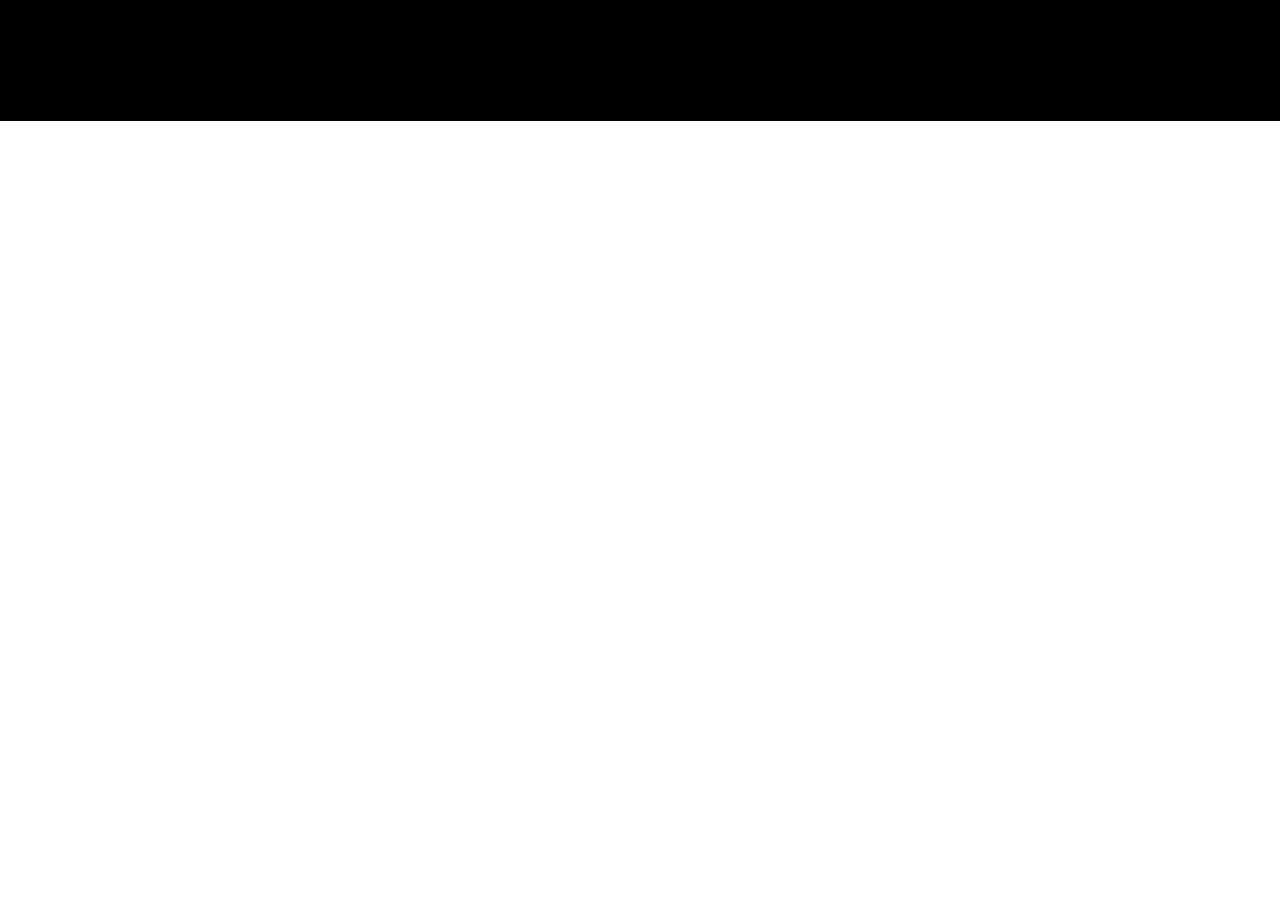
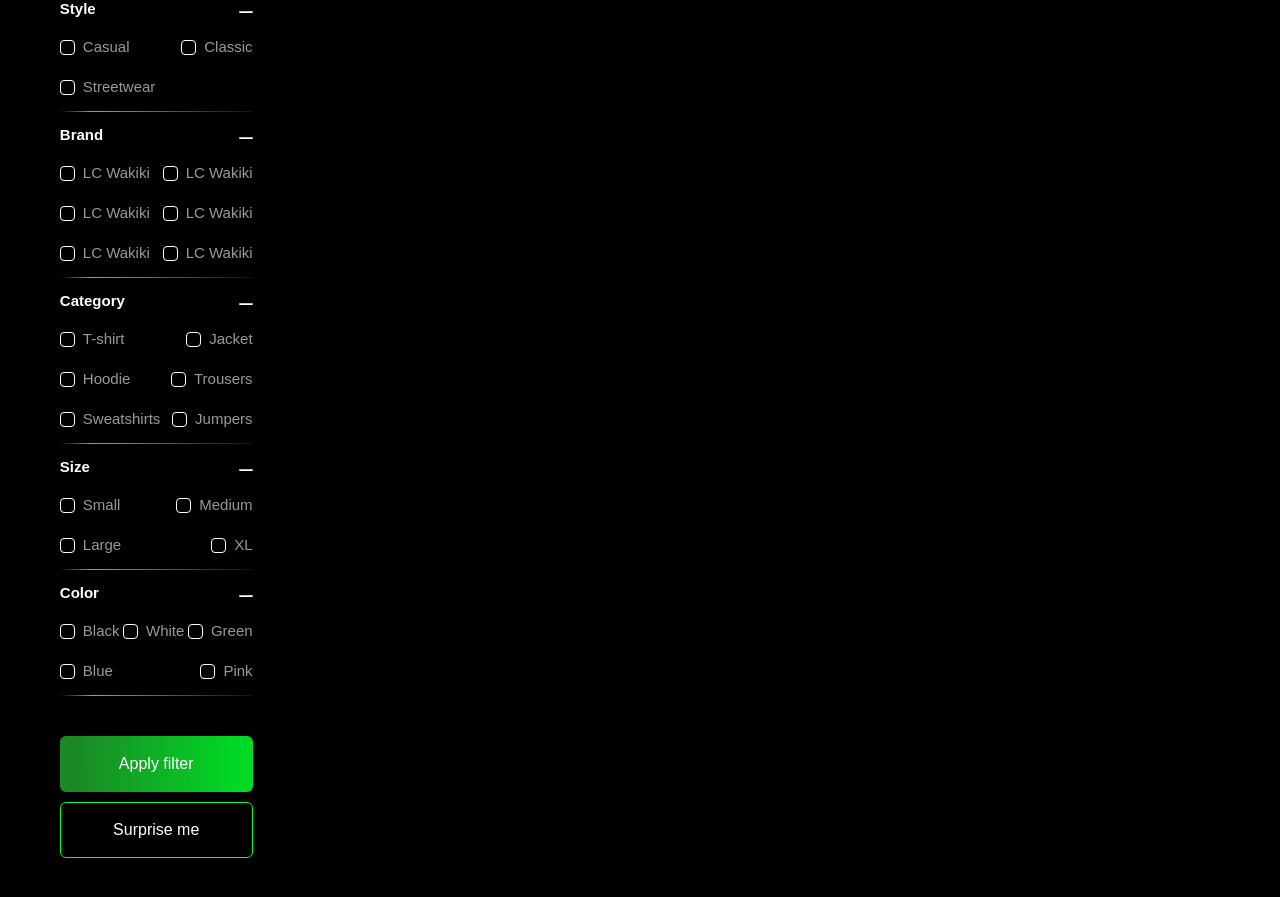
Before and after one commit to AbdelrhmanShehab/Local-Leaks, a React (Create React App) app: page /items in a window 1280 px wide. Shown: the part 607-1504 px from the top of the page. Before the commit the page ends 800 px from the top, so only its background shows below. Built offline with nearby package versions, Linux system fonts and the light colour scheme.

Commit message:
Items page Filter Update

```diff
--- a/src/Components/CheckBoxFilter/CheckBoxFilter.jsx
+++ b/src/Components/CheckBoxFilter/CheckBoxFilter.jsx
@@ -1,46 +1,55 @@
 import React, { useState } from 'react';
 import style from './CheckBoxFilter.module.css';
 
-const CheckBoxFilter = () => {
+const CheckBoxFilter = ({ group, options }) => {
     const [isListVisible, setIsListVisible] = useState(true); // Track visibility
+    const [selectedOption, setSelectedOption] = useState(''); // Track selected checkbox
+
     const toggleListVisibility = () => setIsListVisible(prev => !prev); // Toggle visibility
+
+    // Handle checkbox change
+    const handleCheckboxChange = (option) => {
+        setSelectedOption((prev) => (prev === option ? '' : option)); // Toggle selection
+    };
 
     return (
         <section className={style.checkBoxFilter}>
             <header className={style.checkBoxFilterHeader}>
-                <h3>Sort By</h3>
+                <h3>{group}</h3>
                 <button
                     onClick={toggleListVisibility}
                     aria-expanded={isListVisible}
-                    aria-label="Toggle filter options"
+                    aria-label={`Toggle ${group} options`}
                 >
                     {isListVisible ? (
                         <svg width="14" height="4" viewBox="0 0 20 4" fill="none" xmlns="http://www.w3.org/2000/svg">
-                            <path d="M18.75 0.75H1.25C0.918479 0.75 0.600537 0.881696 0.366117 1.11612C0.131696 1.35054 0 1.66848 0 2C0 2.33152 0.131696 2.64946 0.366117 2.88388C0.600537 3.1183 0.918479 3.25 1.25 3.25H18.75C19.0815 3.25 19.3995 3.1183 19.6339 2.88388C19.8683 2.64946 20 2.33152 20 2C20 1.66848 19.8683 1.35054 19.6339 1.11612C19.3995 0.881696 19.0815 0.75 18.75 0.75Z" fill="white"/>
+                            <path d="M18.75 0.75H1.25C0.918479 0.75 0.600537 0.881696 0.366117 1.11612C0.131696 1.35054 0 1.66848 0 2C0 2.33152 0.131696 2.64946 0.366117 2.88388C0.600537 3.1183 0.918479 3.25 1.25 3.25H18.75C19.0815 3.25 19.3995 3.1183 19.6339 2.88388C19.8683 2.64946 20 2.33152 20 2C20 1.66848 19.8683 1.35054 19.6339 1.11612C19.3995 0.881696 19.0815 0.75 18.75 0.75Z" fill="white" />
                         </svg>
                     ) : (
                         <svg width="14" height="20" viewBox="0 0 20 20" fill="none" xmlns="http://www.w3.org/2000/svg">
-                            <path d="M18.75 8.75H11.25V1.25C11.25 0.918479 11.1183 0.600537 10.8839 0.366117C10.6495 0.131696 10.3315 0 10 0C9.66848 0 9.35054 0.131696 9.11612 0.366117C8.8817 0.600537 8.75 0.918479 8.75 1.25V8.75H1.25C0.918479 8.75 0.600537 8.8817 0.366117 9.11612C0.131696 9.35054 0 9.66848 0 10C0 10.3315 0.131696 10.6495 0.366117 10.8839C0.600537 11.1183 0.918479 11.25 1.25 11.25H8.75V18.75C8.75 19.0815 8.8817 19.3995 9.11612 19.6339C9.35054 19.8683 9.66848 20 10 20C10.3315 20 10.6495 19.8683 10.8839 19.6339C11.1183 19.3995 11.25 19.0815 11.25 18.75V11.25H18.75C19.0815 11.25 19.3995 11.1183 19.6339 10.8839C19.8683 10.6495 20 10.3315 20 10C20 9.66848 19.8683 9.35054 19.6339 9.11612C19.3995 8.8817 19.0815 8.75 18.75 8.75Z" fill="white"/>
+                            <path d="M18.75 8.75H11.25V1.25C11.25 0.918479 11.1183 0.600537 10.8839 0.366117C10.6495 0.131696 10.3315 0 10 0C9.66848 0 9.35054 0.131696 9.11612 0.366117C8.8817 0.600537 8.75 0.918479 8.75 1.25V8.75H1.25C0.918479 8.75 0.600537 8.8817 0.366117 9.11612C0.131696 9.35054 0 9.66848 0.366117 10.8839C0.600537 11.1183 0.918479 11.25 1.25 11.25H8.75V18.75C8.75 19.0815 8.8817 19.3995 9.11612 19.6339C9.35054 19.8683 9.66848 20 10 20C10.3315 20 10.6495 19.8683 10.8839 19.6339C11.1183 19.3995 11.25 19.0815 11.25 18.75V11.25H18.75C19.0815 11.25 19.3995 11.1183 19.6339 10.8839C19.8683 10.6495 20 10.3315 20 10C20 9.66848 19.8683 9.35054 19.6339 9.11612C19.3995 8.8817 19.0815 8.75 18.75 8.75Z" fill="white" />
                         </svg>
                     )}
                 </button>
             </header>
             {isListVisible && (
                 <ul className={style.checkBoxOptions}>
-                    <li className={style.checkBoxOption}>
-                        <input type="checkbox" id="casual" />
-                        <label htmlFor="casual">Casual</label>
-                    </li>
-                    <li className={style.checkBoxOption}>
-                        <input type="checkbox" id="classic" />
-                        <label htmlFor="classic">Classic</label>
-                    </li>
-                    <li className={style.checkBoxOption}>
-                        <input type="checkbox" id="streetware" />
-                        <label htmlFor="streetware">Streetware</label>
-                    </li>
+                    {options.map(({ value, label }) => (
+                        <li className={style.checkBoxOption} key={value}>
+                            <input
+                                type="checkbox"
+                                id={value}
+                                checked={selectedOption === value}
+                                onChange={() => handleCheckboxChange(value)}
+                            />
+                            <label htmlFor={value}>{label}</label>
+                        </li>
+                    ))}
                 </ul>
             )}
+
+            {/* <button className={style.applyFilterButton}>Apply filter</button>
+            <button className={style.surpriseMeButton}>Surprise me</button> */}
         </section>
     );
 };
--- a/src/Components/CheckBoxFilter/CheckBoxFilter.module.css
+++ b/src/Components/CheckBoxFilter/CheckBoxFilter.module.css
@@ -19,7 +19,7 @@
     display: flex;
     justify-content: space-between;
     align-items: center;
-    margin-bottom: 8px;
+    margin: 8px auto;
 }
 
 /* Sort By and Filter By Header */
@@ -55,7 +55,7 @@
     list-style: none;
     display: flex;
     flex-wrap: wrap;
-    gap: 0px 25%;
+    justify-content: space-between;
 }
 
 .checkBoxOption {
@@ -73,6 +73,8 @@
     margin-right: 8px;
     background-color: transparent;
     transition: background-color 0.2s ease;
+    cursor: pointer;
+    position: relative;
 }
 
 .checkBoxOption input[type="checkbox"]:checked {
@@ -85,6 +87,10 @@
     color: black;
     font-size: 10px;
     font-weight: bold;
+    position: absolute;
+    top: 50%;
+    left: 50%;
+    transform: translate(-50%, -50%);
 }
 
 .checkBoxOption label {
@@ -94,3 +100,21 @@
     text-align: left;
     color: #999999;
 }
+
+
+/* .applyFilterButton,
+.surpriseMeButton{
+    width: 100px;
+    height: 7vh;
+    border: 1px solid hsla(130, 100%, 50%, 0.7);
+    background: linear-gradient(271.15deg, rgba(0, 255, 42, 0.7) 7.64%, #1B8926 90.68%);
+    color: white;
+    font-size: 16px;
+    font-weight: 500;
+    line-height: 20.09px;
+    text-align: center;
+}
+
+.surpriseMeButton{
+    background-color: transparent;
+} */
--- a/src/Pages/Items/Items.jsx
+++ b/src/Pages/Items/Items.jsx
@@ -5,6 +5,70 @@
 import Header from '../../Components/Header/Header';
 import Card from '../../Components/Card/Card';
 import CheckBoxFilter from '../../Components/CheckBoxFilter/CheckBoxFilter';
+
+
+
+const filterOptions = [
+    {
+        group: 'Gender',
+        options: [
+            { value: 'for woman', label: 'For Woman' },
+            { value: 'for men', label: 'For Men' },
+            { value: 'for both', label: 'For Both' },
+        ],
+    },
+    {
+        group: 'Style',
+        options: [
+            { value: 'casual', label: 'Casual' },
+            { value: 'classic', label: 'Classic' },
+            { value: 'streetwear', label: 'Streetwear' },
+        ],
+    },
+    {
+        group: 'Brand',
+        options: [
+            { value: 'LC Wakiki', label: 'LC Wakiki' },
+            { value: 'LC Wakiki', label: 'LC Wakiki' },
+            { value: 'LC Wakiki', label: 'LC Wakiki' },
+            { value: 'LC Wakiki', label: 'LC Wakiki' },
+            { value: 'LC Wakiki', label: 'LC Wakiki' },
+            { value: 'LC Wakiki', label: 'LC Wakiki' },
+        ],
+    },
+    {
+        group: 'Category',
+        options: [
+            { value: 't-shirt', label: 'T-shirt' },
+            { value: 'jacket', label: 'Jacket' },
+            { value: 'hoodie', label: 'Hoodie' },
+            { value: 'trousers', label: 'Trousers' },
+            { value: 'sweatshirts', label: 'Sweatshirts' },
+            { value: 'jumpers', label: 'Jumpers' },
+        ],
+    },
+    {
+        group: 'Size',
+        options: [
+            { value: 'small', label: 'Small' },
+            { value: 'medium', label: 'Medium' },
+            { value: 'large', label: 'Large' },
+            { value: 'xlarge', label: 'XL' },
+        ],
+    },
+    {
+        group: 'Color',
+        options: [
+            { value: 'black', label: 'Black' },
+            { value: 'white', label: 'White' },
+            { value: 'green', label: 'Green' },
+            { value: 'blue', label: 'Blue' },
+            { value: 'pink', label: 'Pink' },
+        ],
+    },
+];
+
+
 
 const Items = () => {
 
@@ -123,7 +187,13 @@
                         <header className={style.filterByHeader}>
                             <h2>Filter By:</h2>
                         </header>
-                        <CheckBoxFilter />
+                        {filterOptions.map(({ group, options }) => (
+                            <CheckBoxFilter key={group} group={group} options={options} />
+                        ))}
+                        <div className={style.filterByButton}>
+                            <button className={style.applyFilterButton}>Apply filter</button>
+                            <button className={style.surpriseMeButton}>Surprise me</button>
+                        </div>
                     </section>
                 </aside>
 
--- a/src/Pages/Items/Items.module.css
+++ b/src/Pages/Items/Items.module.css
@@ -122,6 +122,32 @@
 
 .filterByHeader h2{
     font-weight: 400;
+    margin-bottom: 10px;
+}
+
+.filterByButton{
+    margin-top: 30px;
+}
+
+.applyFilterButton,
+.surpriseMeButton {
+    margin-top: 10px;
+    width: 100%;
+    height: 7vh;
+    border: none;
+    border-radius: 6px;
+    background: linear-gradient(271.15deg, rgba(0, 255, 42, 0.85) 7.64%, #1B8926 90.68%);
+    color: white;
+    font-size: 16px;
+    font-weight: 500;
+    line-height: 20.09px;
+    text-align: center;
+    cursor: pointer;
+}
+
+.surpriseMeButton {
+    background: transparent;
+    border: 1px solid #00FF2A;
 }
 
 
```
